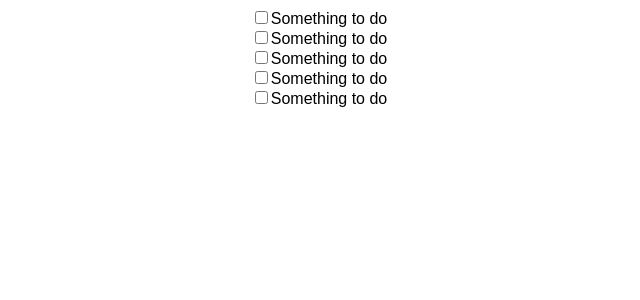
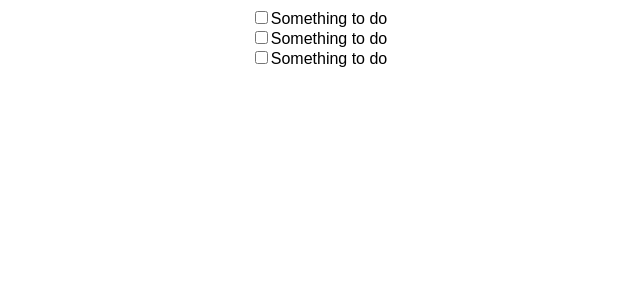
Before and after one commit to bukvamikk/react-todo, a React (Create React App) app: page / in a window 1280 px wide. Shown: the top 300 px of the page, without its empty margins (321-961 px from the left). Built offline with nearby package versions, Linux system fonts and the light colour scheme.

Commit message:
TodoItem

```diff
--- a/src/App.js
+++ b/src/App.js
@@ -1,34 +1,14 @@
 import React from "react";
 import "./styles.css";
+import TodoItem from "./TodoItem";
 
 export default function App() {
   return (
     <div className="ToDo App">
       <div>
-        <label>
-          <input type="checkbox" />
-          Something to do
-        </label>
-        <br />
-        <label>
-          <input type="checkbox" />
-          Something to do
-        </label>
-        <br />
-        <label>
-          <input type="checkbox" />
-          Something to do
-        </label>
-        <br />
-        <label>
-          <input type="checkbox" />
-          Something to do
-        </label>
-        <br />
-        <label>
-          <input type="checkbox" />
-          Something to do
-        </label>
+        <TodoItem />
+        <TodoItem />
+        <TodoItem />
       </div>
     </div>
   );
--- /dev/null
+++ b/src/TodoItem.js
@@ -0,0 +1,12 @@
+import React from "react";
+
+function TodoItem() {
+  return (
+    <label style={{ display: "block" }}>
+      <input type="checkbox" />
+      Something to do
+    </label>
+  );
+}
+
+export default TodoItem;
```
Also changed, not shown: package.json (+9 -4 lines).
